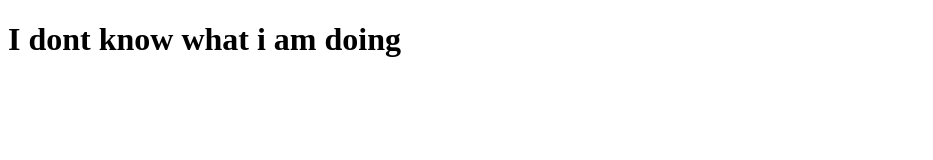
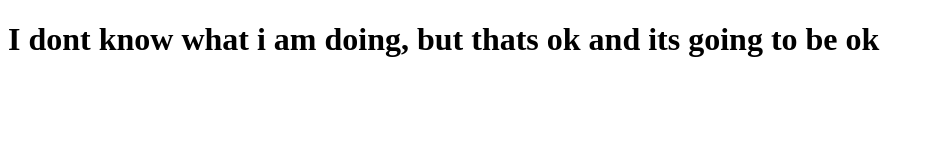
Before and after one commit to Omisha3301/c_practice, a plain HTML site: page index.html in a window 1280 px wide. Shown: the whole page, without its empty margins (0-933 px from the left). Drawn offline with Linux system fonts and the light colour scheme.

Commit message:
second time

```diff
--- a/index.html
+++ b/index.html
@@ -4,6 +4,6 @@
 	<title>HELLO</title>
 </head>
 <body>
-<h1>I dont know what i am doing</h1>
+<h1>I dont know what i am doing, but thats ok and its going to be ok</h1>
 </body>
 </html>
```
Also changed, not shown: style.css (added).
